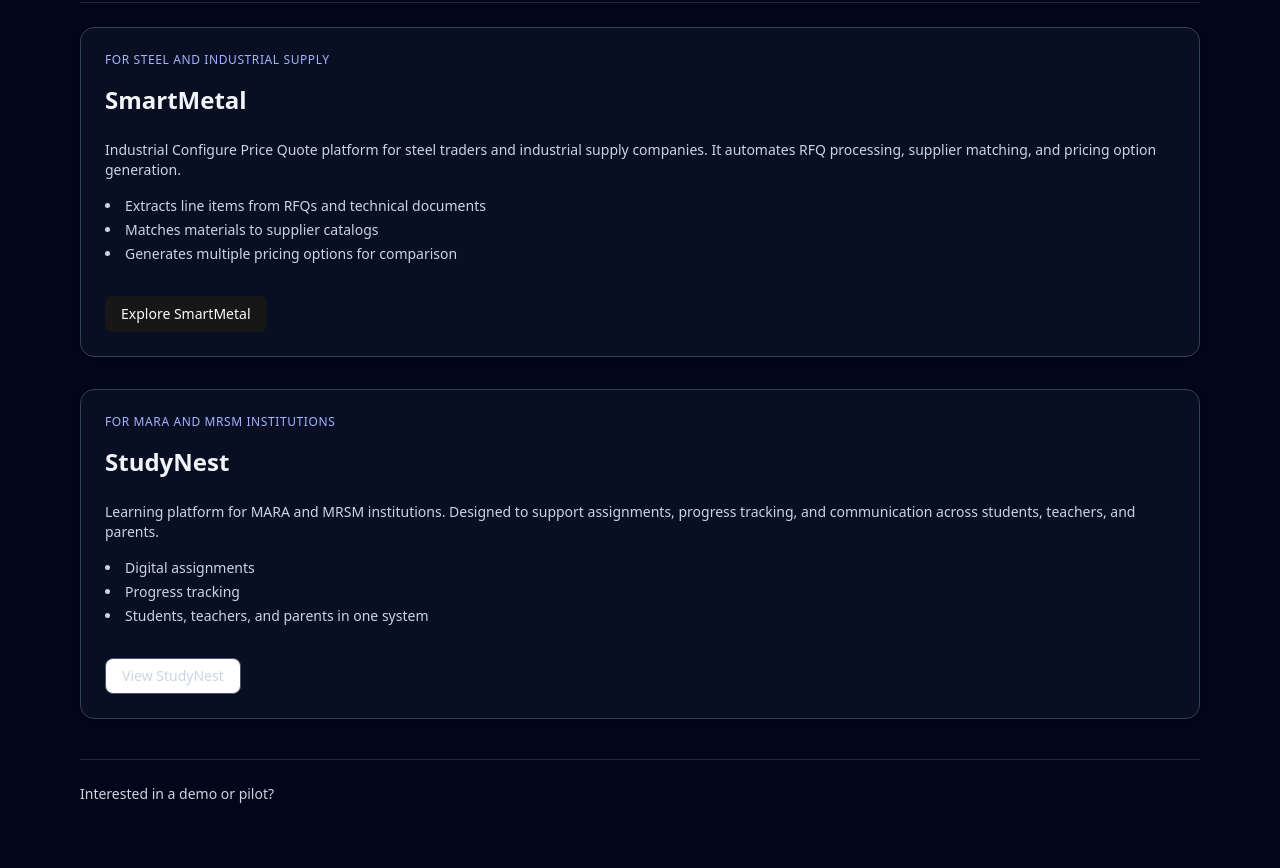
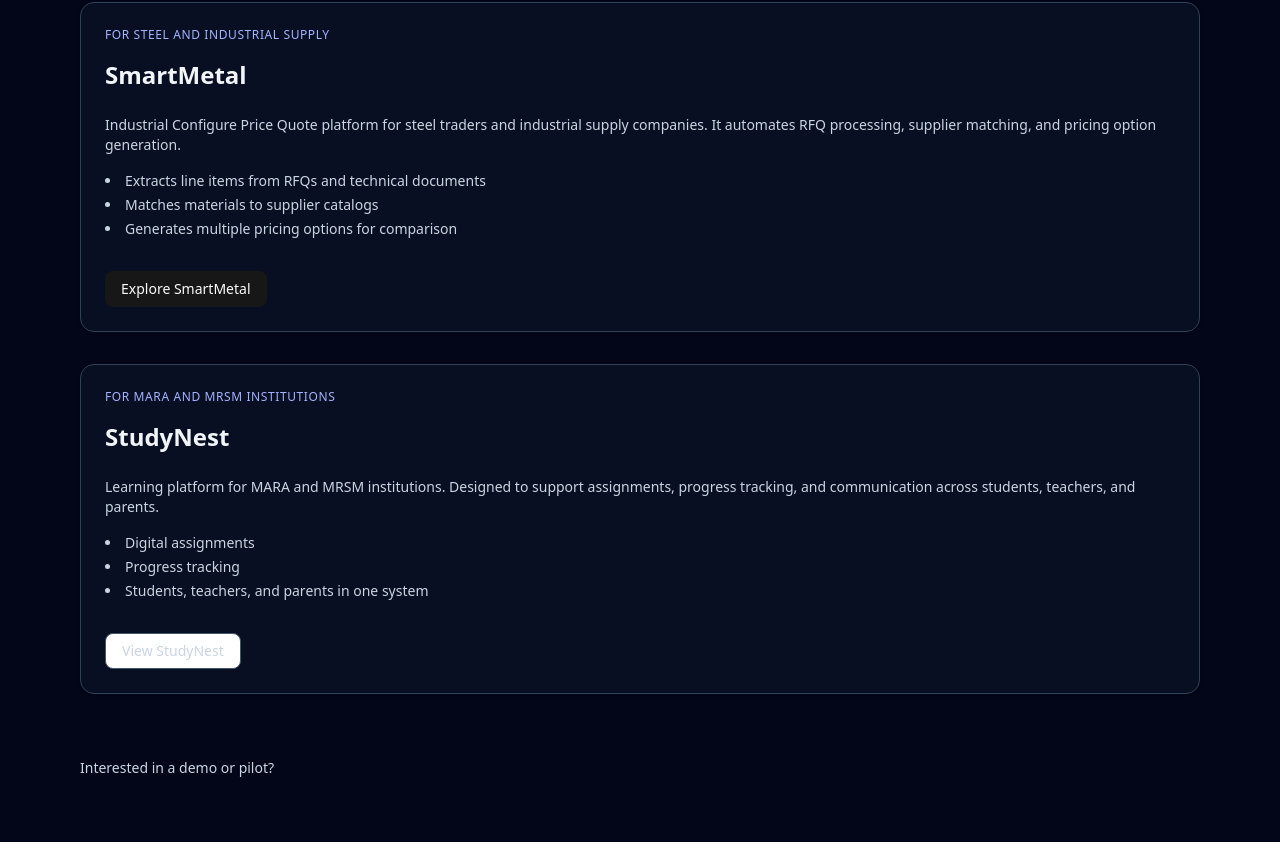
Before and after one commit to azrilxx/mvd, a Next.js app: page /products in a window 1280 px wide. Shown: the part 215-1083 px from the top of the page. After the commit the page ends 1057 px from the top, so only its background shows below. Built offline with nearby package versions, Linux system fonts and the light colour scheme.

Commit message:
Remove horizontal lines from Products page

```diff
--- a/src/app/products/page.tsx
+++ b/src/app/products/page.tsx
@@ -21,7 +21,7 @@
 					</p>
 				</header>
 
-				<div className="border-t border-slate-800 pt-6 space-y-8">
+				<div className="space-y-8">
 					<Card className="glass-card">
 						<CardHeader>
 							<p className="text-xs uppercase tracking-wider text-indigo-300 mb-2">
@@ -71,7 +71,7 @@
 					</Card>
 				</div>
 
-				<section className="border-t border-slate-800 pt-6">
+				<section className="pt-6">
 					<p className="text-slate-300 text-sm mb-4">
 						Interested in a demo or pilot?
 					</p>
```
